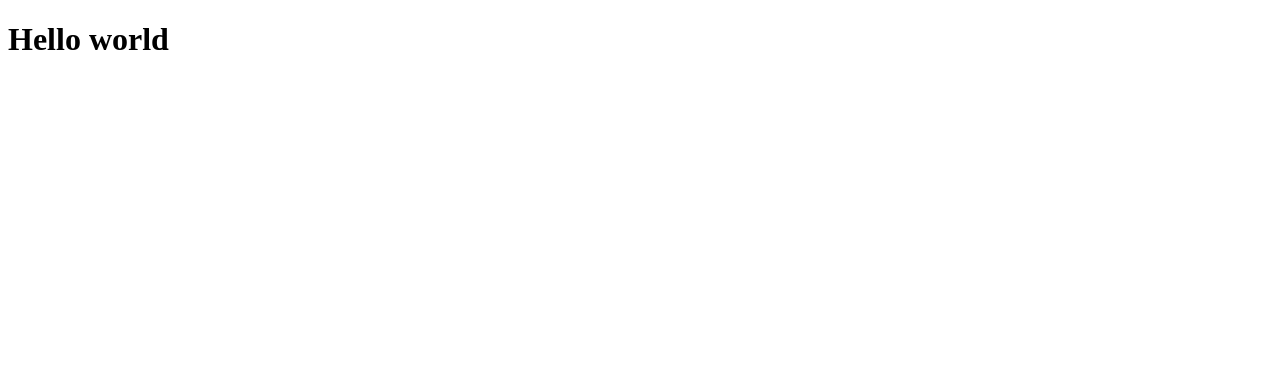
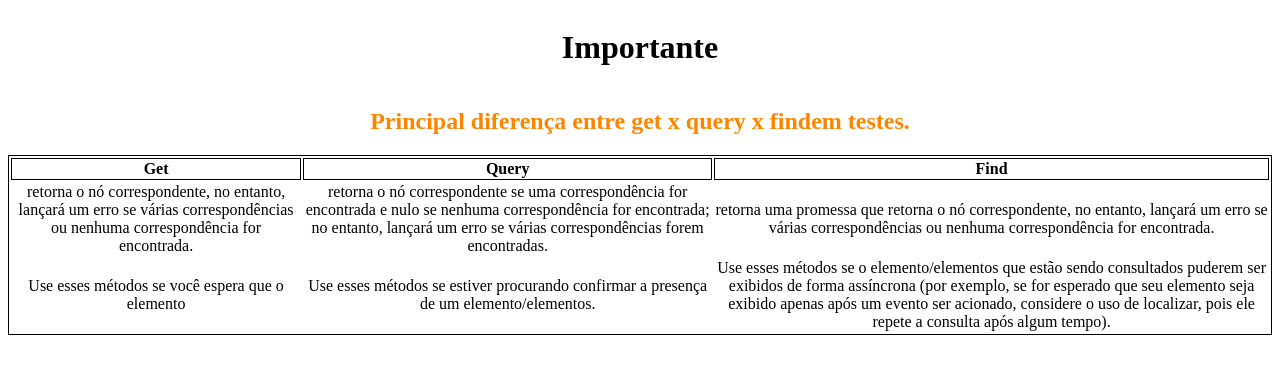
Before and after one commit to otavioaraujo08/react-unitary-tests, a React (Create React App) app: page / in a window 1280 px wide. Shown: the top 374 px of the page. Built offline with nearby package versions, Linux system fonts and the light colour scheme.

Commit message:
feat: add notion page

```diff
--- a/src/App.tsx
+++ b/src/App.tsx
@@ -1,7 +1,9 @@
+import { Notion } from "./Notion";
+
 const App = () => {
   return (
     <div>
-      <h1>Hello world</h1>
+      <Notion />
     </div>
   );
 };
--- /dev/null
+++ b/src/Notion/index.tsx
@@ -0,0 +1,57 @@
+export const Notion = () => {
+  return (
+    <div
+      style={{
+        display: "flex",
+        flexDirection: "column",
+        justifyContent: "center",
+        alignItems: "center",
+        textAlign: "center",
+      }}
+    >
+      <h1 className="test">Importante</h1>
+      <h2 style={{ color: "#fb8500" }}>
+        Principal diferença entre <strong>get x query x find</strong>
+        em testes.
+      </h2>
+
+      <table style={{ border: "1px solid #000000" }}>
+        <tr>
+          <th style={{ border: "1px solid #000000" }}>Get</th>
+          <th style={{ border: "1px solid #000000" }}>Query</th>
+          <th style={{ border: "1px solid #000000" }}>Find</th>
+        </tr>
+        <tr>
+          <td>
+            retorna o nó correspondente, no entanto, lançará um erro se várias
+            correspondências ou nenhuma correspondência for encontrada.
+          </td>
+          <td>
+            retorna o nó correspondente se uma correspondência for encontrada e
+            nulo se nenhuma correspondência for encontrada; no entanto, lançará
+            um erro se várias correspondências forem encontradas.
+          </td>
+          <td>
+            retorna uma promessa que retorna o nó correspondente, no entanto,
+            lançará um erro se várias correspondências ou nenhuma
+            correspondência for encontrada.
+          </td>
+        </tr>
+        <tr>
+          <td>Use esses métodos se você espera que o elemento</td>
+          <td>
+            Use esses métodos se estiver procurando confirmar a presença de um
+            elemento/elementos.
+          </td>
+          <td>
+            Use esses métodos se o elemento/elementos que estão sendo
+            consultados puderem ser exibidos de forma assíncrona (por exemplo,
+            se for esperado que seu elemento seja exibido apenas após um evento
+            ser acionado, considere o uso de localizar, pois ele repete a
+            consulta após algum tempo).
+          </td>
+        </tr>
+      </table>
+    </div>
+  );
+};
```
